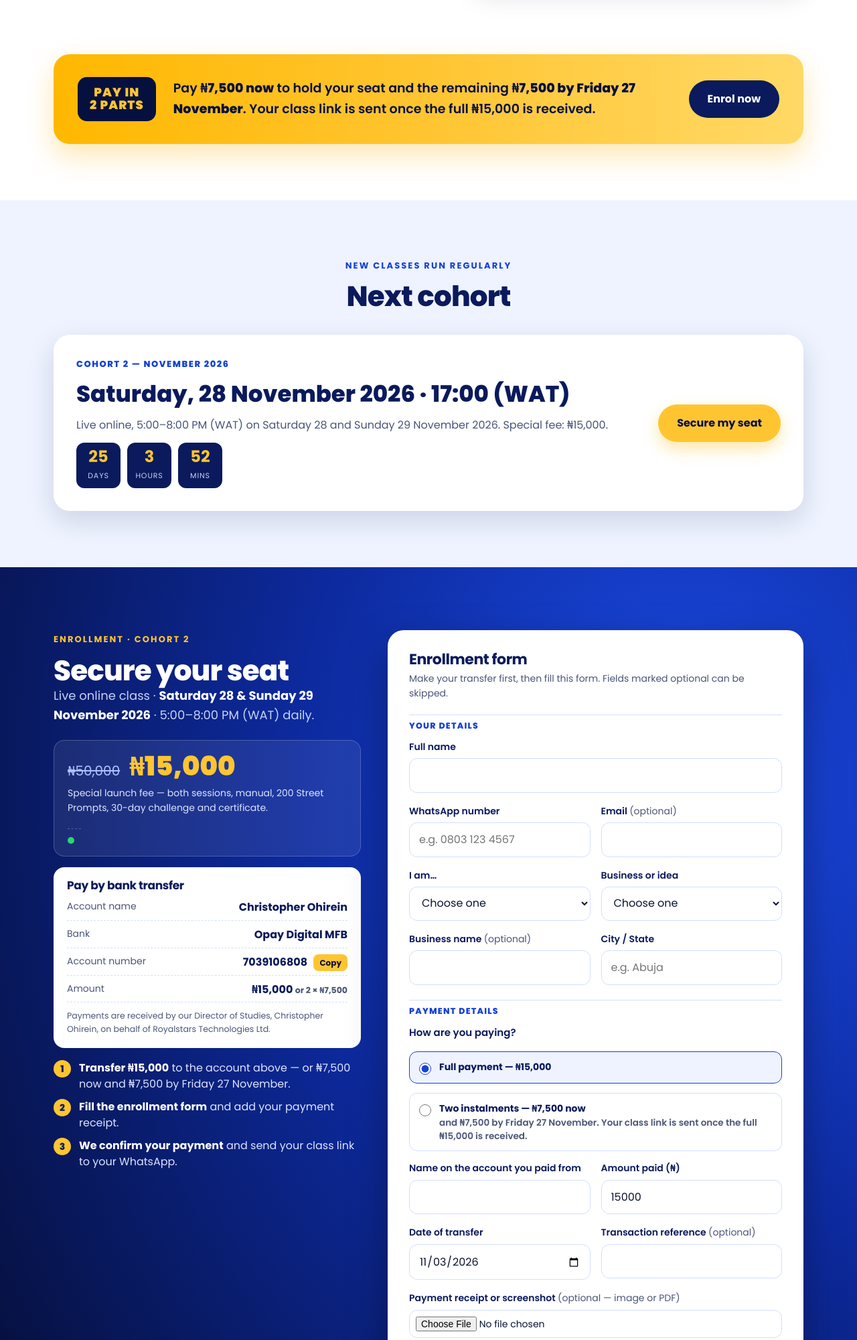
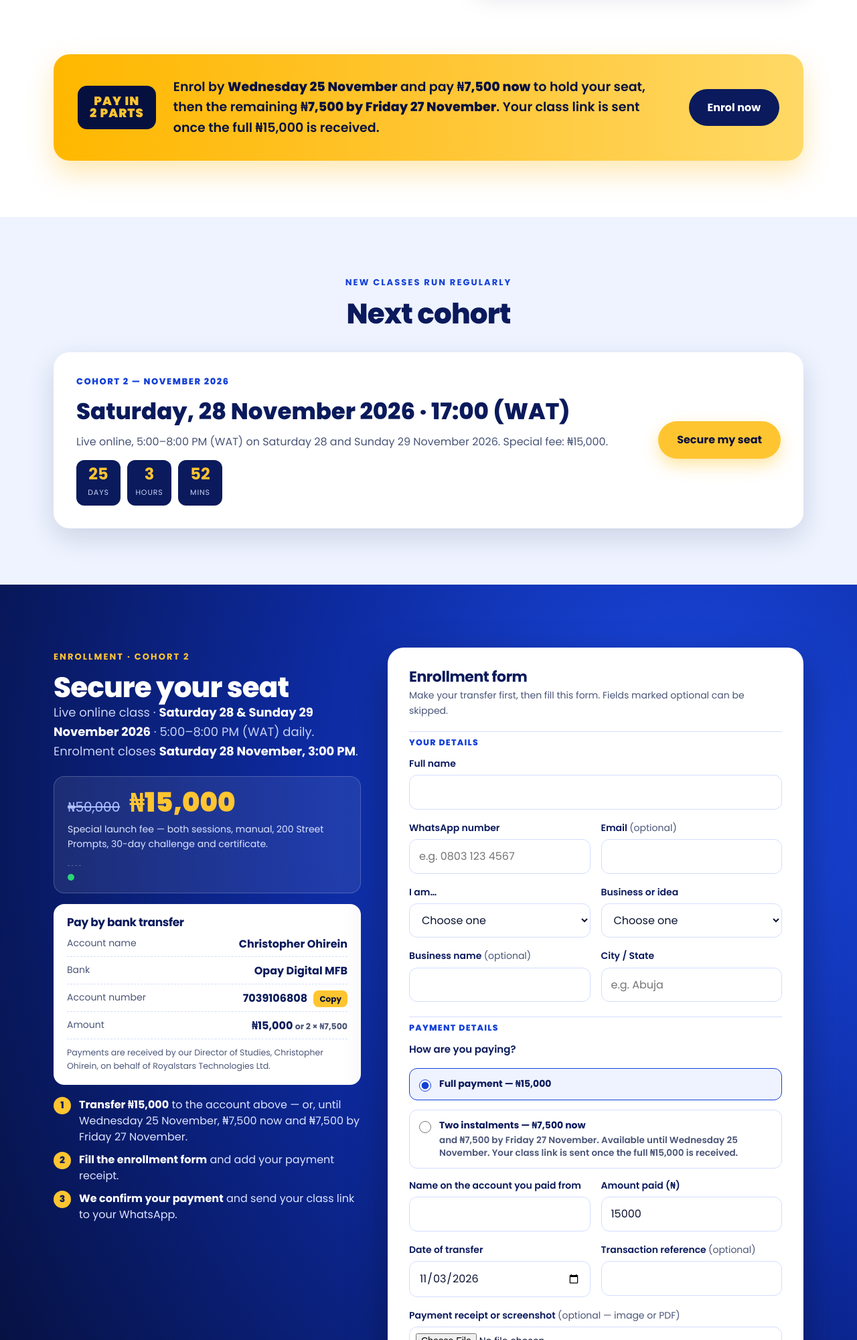
Before and after one commit to RoyalstarsTech/aitechroyalstars, a website: page index.html in a window 1280 px wide. Shown: the part 5242-7243 px from the top of the page at 67% size. Drawn offline with Linux system fonts and the light colour scheme; no server answers.

Commit message:
Add files via upload

```diff
--- a/assets/js/landing.js
+++ b/assets/js/landing.js
@@ -63,6 +63,12 @@
   var msg = document.getElementById('f-msg'), btn = document.getElementById('f-submit');
   var today = new Date(); var pd = form.elements.payment_date;
   if (pd && !pd.value) pd.value = new Date(today.getTime() - today.getTimezoneOffset() * 6e4).toISOString().slice(0, 10);
+  // instalments are offered until the end of Wed 25 Nov 2026 (WAT); after that, full payment only
+  if (Date.now() >= Date.parse('2026-11-26T00:00:00+01:00')) {
+    document.querySelectorAll('.js-inst').forEach(function (el) { el.remove(); });
+    var full = form.querySelector('input[name=payment_plan][value=full]'); if (full) full.checked = true;
+    if (form.elements.amount_paid) form.elements.amount_paid.value = 15000;
+  }
   // instalment plan sets the amount
   form.querySelectorAll('input[name=payment_plan]').forEach(function (r) {
     r.addEventListener('change', function () { var amt = form.elements.amount_paid; if (r.checked) amt.value = r.value === 'instalment' ? 7500 : 15000; });
--- a/index.html
+++ b/index.html
@@ -187,11 +187,11 @@
 </section>
 
 <!-- PAY IN TWO PARTS -->
-<div class="eb" id="instalments">
+<div class="eb js-inst" id="instalments">
   <div class="wrap">
     <div class="eb-card reveal">
       <div class="eb-tag">PAY IN<br>2 PARTS</div>
-      <p>Pay <b>₦7,500 now</b> to hold your seat and the remaining <b>₦7,500 by Friday 27 November</b>. Your class link is sent once the full ₦15,000 is received.</p>
+      <p>Enrol by <b>Wednesday 25 November</b> and pay <b>₦7,500 now</b> to hold your seat, then the remaining <b>₦7,500 by Friday 27 November</b>. Your class link is sent once the full ₦15,000 is received.</p>
       <a class="btn btn-navy" href="#register" data-cta="instalments">Enrol now</a>
     </div>
   </div>
@@ -230,7 +230,7 @@
       <div class="reg-side">
         <span class="kicker" style="color:var(--gold)">Enrollment · Cohort 2</span>
         <h2 id="reg-title">Secure your seat</h2>
-        <p class="lead">Live online class · <b style="color:#fff">Saturday 28 &amp; Sunday 29 November 2026</b> · 5:00–8:00 PM (WAT) daily.</p>
+        <p class="lead">Live online class · <b style="color:#fff">Saturday 28 &amp; Sunday 29 November 2026</b> · 5:00–8:00 PM (WAT) daily. Enrolment closes <b style="color:#fff">Saturday 28 November, 3:00 PM</b>.</p>
         <div class="price-card">
           <span class="was">₦50,000</span>
           <span class="now">₦15,000</span>
@@ -243,12 +243,12 @@
             <div><dt>Account name</dt><dd id="acct-name">Christopher Ohirein</dd></div>
             <div><dt>Bank</dt><dd>Opay Digital MFB</dd></div>
             <div><dt>Account number</dt><dd><span id="acct-no">7039106808</span> <button type="button" class="copy" data-copy="7039106808" aria-label="Copy account number">Copy</button></dd></div>
-            <div><dt>Amount</dt><dd>₦15,000 <span class="small">or 2 × ₦7,500</span></dd></div>
+            <div><dt>Amount</dt><dd>₦15,000 <span class="small js-inst">or 2 × ₦7,500</span></dd></div>
           </dl>
           <p class="small">Payments are received by our Director of Studies, Christopher Ohirein, on behalf of Royalstars Technologies Ltd.</p>
         </div>
         <ol class="enrol-steps">
-          <li><b>Transfer ₦15,000</b> to the account above — or ₦7,500 now and ₦7,500 by Friday 27 November.</li>
+          <li><b>Transfer ₦15,000</b> to the account above<span class="js-inst"> — or, until Wednesday 25 November, ₦7,500 now and ₦7,500 by Friday 27 November</span>.</li>
           <li><b>Fill the enrollment form</b> and add your payment receipt.</li>
           <li><b>We confirm your payment</b> and send your class link to your WhatsApp.</li>
         </ol>
@@ -284,7 +284,7 @@
           <fieldset class="field plan" data-f="payment_plan">
             <legend>How are you paying?</legend>
             <label class="plan-opt"><input type="radio" name="payment_plan" value="full" checked><span><b>Full payment — ₦15,000</b></span></label>
-            <label class="plan-opt"><input type="radio" name="payment_plan" value="instalment"><span><b>Two instalments — ₦7,500 now</b><small>and ₦7,500 by Friday 27 November. Your class link is sent once the full ₦15,000 is received.</small></span></label>
+            <label class="plan-opt js-inst"><input type="radio" name="payment_plan" value="instalment"><span><b>Two instalments — ₦7,500 now</b><small>and ₦7,500 by Friday 27 November. Available until Wednesday 25 November. Your class link is sent once the full ₦15,000 is received.</small></span></label>
           </fieldset>
           <div class="grid2">
             <div class="field" data-f="sender_name"><label for="f-sender">Name on the account you paid from</label><input id="f-sender" name="sender_name" required maxlength="80"><span class="err">This helps us find your transfer.</span></div>
@@ -329,7 +329,8 @@
       <details><summary>I'm not good with phones or English. Can I join?</summary><p>Yes. You can talk to AI with your voice — no typing or big grammar needed. Every exercise has an Easy Lane, and our team will help you step by step.</p></details>
       <details><summary>I don't have a business yet. Is this for me?</summary><p>Yes. The Start-Up Lane is for students, graduates, NYSC members and anyone starting out: find an idea, test it cheaply, write a simple plan and get your first customers.</p></details>
       <details><summary>I already use WhatsApp and ChatGPT. Will I learn anything new?</summary><p>Yes. The Sharp Lane goes further: money calendars, price talk, record keeping, quotations and proposals, customer follow-up systems and showing up when people ask AI.</p></details>
-      <details><summary>Can I pay in instalments?</summary><p>Yes. Pay ₦7,500 when you enrol and the remaining ₦7,500 by Friday 27 November, before the class starts. Your class link is sent once the full ₦15,000 is received. Fees are not refundable once the course has started.</p></details>
+      <details><summary>Can I pay in instalments?</summary><p>Yes, if you enrol by Wednesday 25 November. Pay ₦7,500 when you enrol and the remaining ₦7,500 by Friday 27 November. From Thursday 26 November, only full payment (₦15,000) is accepted. Your class link is sent once the full ₦15,000 is received.</p></details>
+      <details><summary>When does enrolment close, and can I get a refund?</summary><p>Enrolment closes on Saturday 28 November at 3:00 PM (WAT), so we can confirm your payment and send your class link before the class. If you cancel at least 2 days before the class starts, we refund everything you have paid. Fees are not refundable after that.</p></details>
       <details><summary>Do I need a laptop?</summary><p>No. A smartphone is enough. A laptop helps for the Sharp Lane record sheets, but it's optional.</p></details>
       <details><summary>Where does the class hold?</summary><p>Online, live on Zoom or Google Meet. Materials, recordings and the 30-Day Challenge run in our class Telegram group. You'll get the joining link in the WhatsApp group.</p></details>
       <details><summary>Do I need to pay for AI tools?</summary><p>No. Everything works with free versions of Meta AI, ChatGPT and Google Gemini. No dollar card needed.</p></details>
```
Also changed, not shown: free/index.html (+1 -1 lines).
